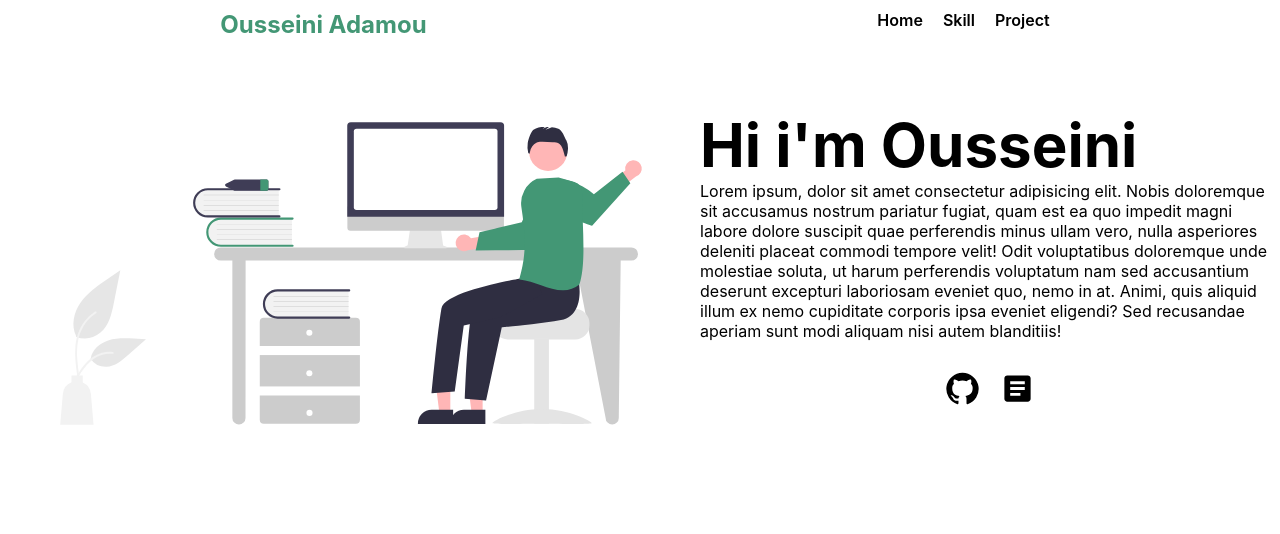
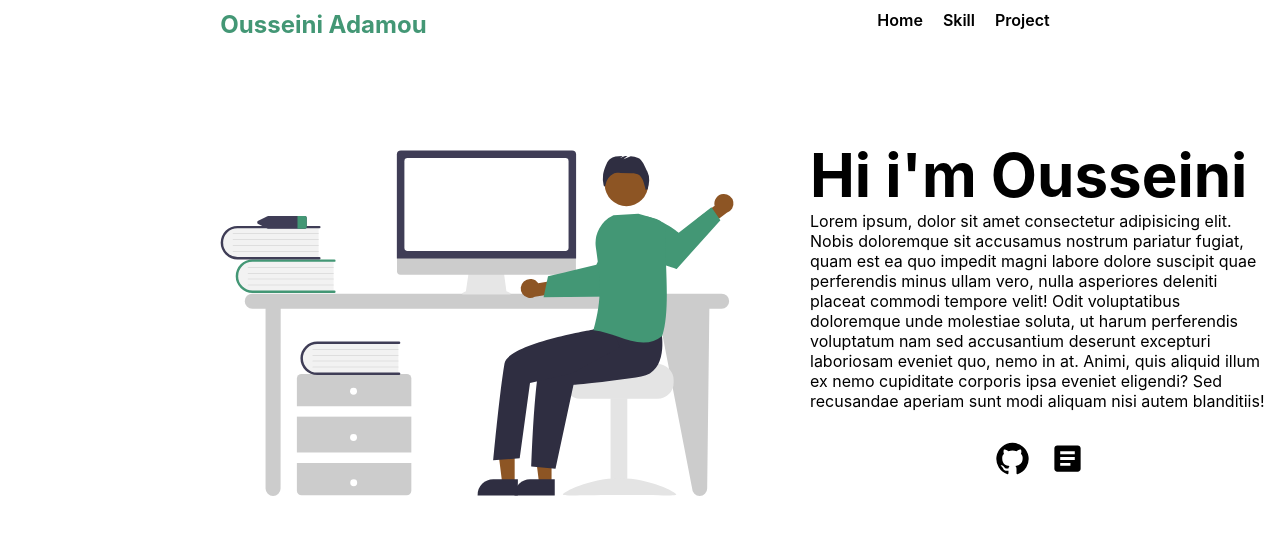
Before and after one commit to ousseinithegreatest/portfolio, a React (Create React App) app: page / in a window 1280 px wide. Shown: the top 534 px of the page. Built offline with nearby package versions, Linux system fonts and the light colour scheme.

Commit message:
updated header

```diff
--- a/src/components/Navbar.js
+++ b/src/components/Navbar.js
@@ -27,7 +27,7 @@ export default function Navbar() {
         </div>
       </nav>
       <div className="content">
-        <img src="./images/hello.svg" alt="hello" width={700} />
+        <img src="./images/hello.svg" alt="hello" width={800}/>
         <div className="text">
           <h3>Hi i'm Ousseini</h3>
           <p>
--- a/src/styles/Navbar.css
+++ b/src/styles/Navbar.css
@@ -28,15 +28,15 @@ nav {
 
 .content {
   display: flex;
-  justify-content: center;
   /* background-color: tomato; */
-  margin-top: 70px;
+  margin-top: 100px;
   width: 100%;
 }
 
 .text {
   /* background-color: yellowgreen; */
-  width: 800px;
+  width: 500px;
+  margin: 0 10px;
 }
 
 .text h3 {
```
Also changed, not shown: public/images/hello.svg.
